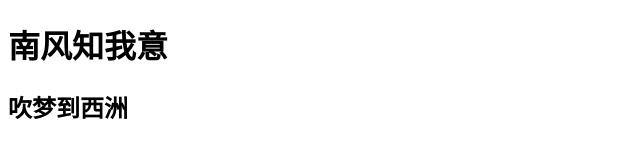
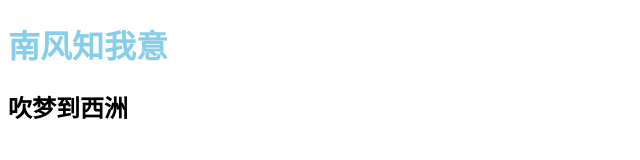
Before and after one commit to vn1122/project_00001, a plain HTML site: page index.html in a window 1280 px wide. Shown: the whole page, without its empty margins (0-640 px from the left). Drawn offline with Linux system fonts and the light colour scheme.

Commit message:
02-新增index.css

```diff
--- a/index.html
+++ b/index.html
@@ -5,6 +5,7 @@
     <meta name="viewport" content="width=device-width, user-scalable=no, initial-scale=1.0, maximum-scale=1.0, minimum-scale=1.0">
     <meta http-equiv="X-UA-Compatible" content="ie=edge">
     <title>Document</title>
+    <link rel="stylesheet" href="./index.css">
 </head>
 
 <body>
--- /dev/null
+++ b/index.less
@@ -0,0 +1,3 @@
+h1{
+    color: skyblue;
+}
```
Also changed, not shown: index.css (added).
